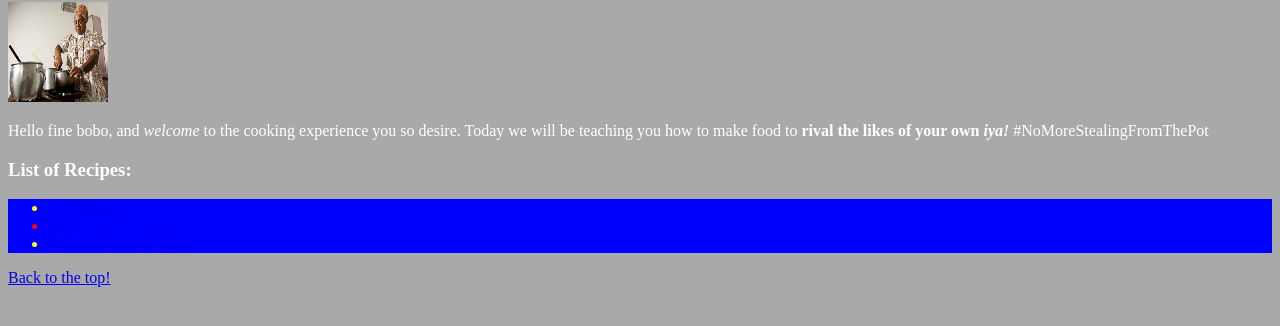
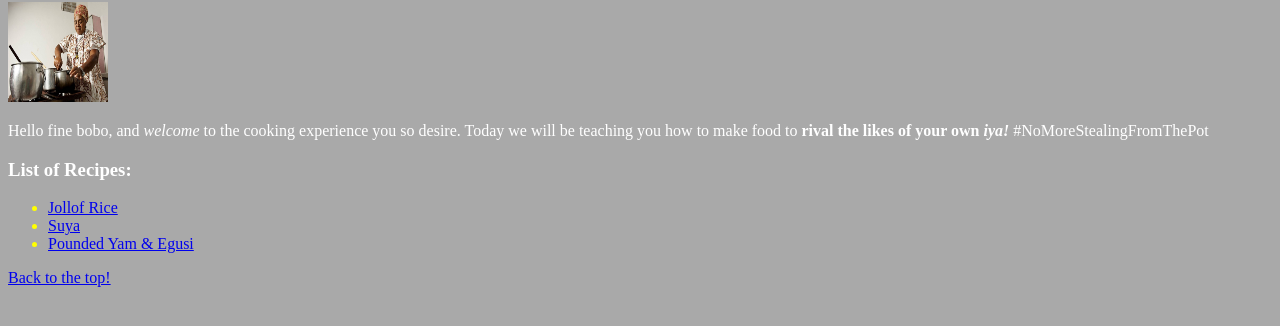
Before and after one commit to codingcing/odin-recipes, a plain HTML site: page index.html in a window 1280 px wide. Shown: the part 78-404 px from the top of the page. Drawn offline with Linux system fonts and the light colour scheme.

Commit message:
Fix typos

```diff
--- a/index.html
+++ b/index.html
@@ -15,7 +15,7 @@
     <p><h3>List of Recipes:</h3></p>
     <ul class="list">
         <li class="list item"><a href="recipes/jollofrice.html">Jollof Rice</a></li>
-        <li class="'list item"><a href="recipes/suya.html">Suya</a></li>
+        <li class="list item"><a href="recipes/suya.html">Suya</a></li>
         <li class="list item"><a href="recipes/poundedyam.html">Pounded Yam &amp; Egusi</a></li>
     </ul>
     <p><a href="#header">Back to the top!</a></p>
--- a/styles.css
+++ b/styles.css
@@ -11,7 +11,6 @@ img{
 }
 
 .list{
-    background-color: blue;
     color: red;
 }
 
```
Also changed, not shown: recipes/poundedyam.html (+1 -1 lines), recipes/suya.html (+1 -1 lines).
